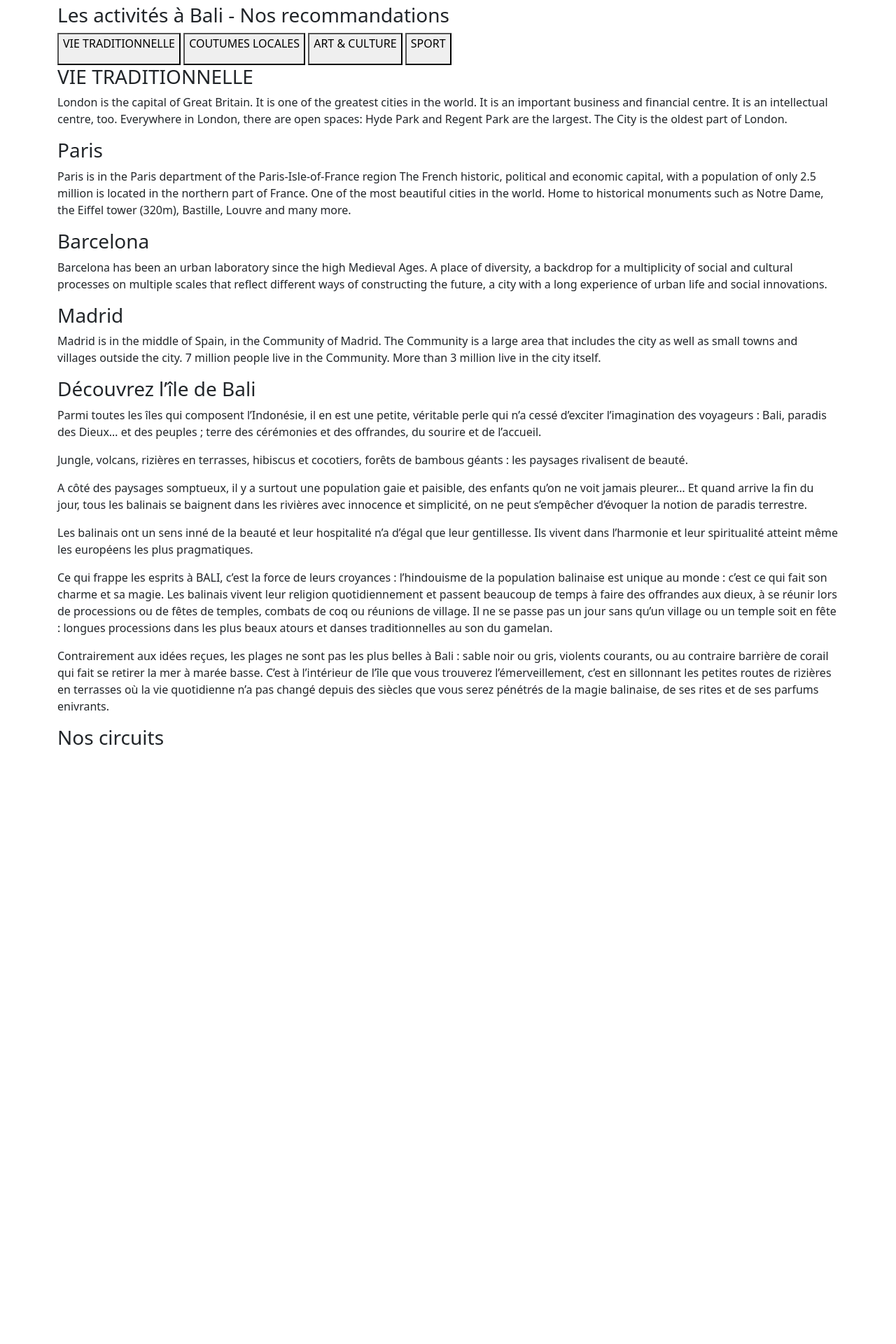
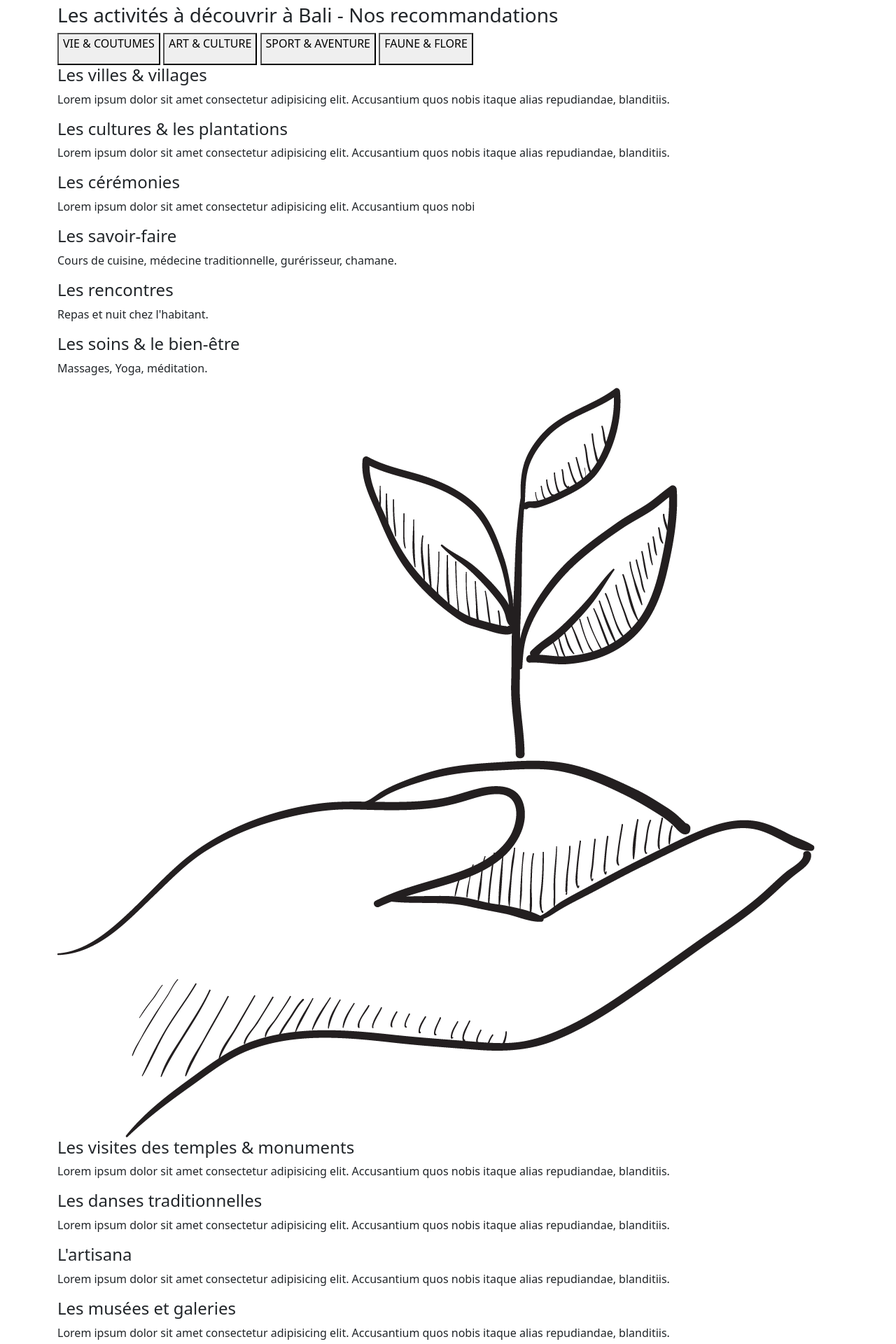
Before and after one commit to Nathalie-Thisse/archipelcontact, a Symfony app: template templates/islands/bali.html.twig in a window 1280 px wide. Shown: the part 1362-3282 px from the top of the page at 70% size. Before the commit the page ends 2426 px from the top, so only its background shows below. Run offline with Twig, Linux system fonts and the light colour scheme; the template is opened without the code that fills it, so the values that code supplies are empty; some libraries are stand-ins or nearby versions.

Commit message:
JS tab for activities on Bali Page

```diff
--- a/templates/islands/bali.html.twig
+++ b/templates/islands/bali.html.twig
@@ -33,39 +33,77 @@
 
     {# section 3 - activities #}
     <section>
-        <h3>Les activités à Bali - Nos recommandations</h3>
+        <h3>Les activités à découvrir à Bali - Nos recommandations</h3>
 
     <section id="wrapper">
     <div class="content">
         <!-- Tab links -->
         <div class="tabs">
-            <button class="tablinks active" data-country="London"><p data-title="London">VIE TRADITIONNELLE</p></button>
-            <button class="tablinks" data-country="Paris"><p data-title="Paris">COUTUMES LOCALES</p></button>
-            <button class="tablinks" data-country="Barcelona"><p data-title="Barcelona">ART & CULTURE</p></button>
-            <button class="tablinks" data-country="Madrid"><p data-title="Madrid">SPORT</p></button>
+            <button class="tablinks active" data-country="London"><p data-title="London">VIE & COUTUMES</p></button>
+            <button class="tablinks" data-country="Paris"><p data-title="Paris">ART & CULTURE</p></button>
+            <button class="tablinks" data-country="Barcelona"><p data-title="Barcelona">SPORT & AVENTURE</p></button>
+            <button class="tablinks" data-country="Madrid"><p data-title="Madrid">FAUNE & FLORE</p></button>
         </div>
 
         <!-- Tab content -->
         <div class="wrapper_tabcontent">
             <div id="London" class="tabcontent active">
-                <h3>VIE TRADITIONNELLE</h3>
-                <p>London is the capital of Great Britain. It is one of the greatest cities in the world. It is an important business and financial centre. It is an intellectual centre, too. Everywhere in London, there are open spaces: Hyde Park and Regent Park are the largest. The City is the oldest part of London. </p>
+                <div>
+                    <h4>Les villes & villages</h4>
+                    <p>Lorem ipsum dolor sit amet consectetur adipisicing elit. Accusantium quos nobis itaque alias repudiandae, blanditiis.</p>
+                    <h4>Les cultures & les plantations</h4>
+                    <p>Lorem ipsum dolor sit amet consectetur adipisicing elit. Accusantium quos nobis itaque alias repudiandae, blanditiis.</p>
+                    <h4>Les cérémonies</h4>
+                    <p>Lorem ipsum dolor sit amet consectetur adipisicing elit. Accusantium quos nobi
+                    <h4>Les savoir-faire</h4>
+                    <p>Cours de cuisine, médecine traditionnelle, gurérisseur, chamane.</p>
+                    <h4>Les rencontres</h4>
+                    <p>Repas et nuit chez l'habitant.</p>
+                    <h4>Les soins & le bien-être</h4>
+                    <p>Massages, Yoga, méditation.</p>
+                </div>
+                <div>
+                    <img src="../../../assets/images/icones/Fichier 1nature.png" alt="">
+                </div>
             </div>
 
             <div id="Paris" class="tabcontent">
-                <h3>Paris</h3>
-                <p>Paris is in the Paris department of the Paris-Isle-of-France region The French historic, political and economic capital, with a population of only 2.5 million is located in the northern part of France. One of the most beautiful cities in the world. Home to historical monuments such as Notre Dame, the Eiffel tower (320m), Bastille, Louvre and many more. </p>
+                <h4>Les visites des temples & monuments</h4>
+                <p>Lorem ipsum dolor sit amet consectetur adipisicing elit. Accusantium quos nobis itaque alias repudiandae, blanditiis.</p>
+                <h4>Les danses traditionnelles</h4>
+                <p>Lorem ipsum dolor sit amet consectetur adipisicing elit. Accusantium quos nobis itaque alias repudiandae, blanditiis.</p>
+                <h4>L'artisana</h4>
+                <p>Lorem ipsum dolor sit amet consectetur adipisicing elit. Accusantium quos nobis itaque alias repudiandae, blanditiis.</p>
+                <h4>Les musées et galeries</h4>
+                <p>Lorem ipsum dolor sit amet consectetur adipisicing elit. Accusantium quos nobis itaque alias repudiandae, blanditiis.</p>
             </div>
 
             <div id="Barcelona" class="tabcontent">
-                <h3>Barcelona</h3>
-                <p>Barcelona has been an urban laboratory since the high Medieval Ages. A place of diversity, a backdrop for a multiplicity of social and cultural processes on multiple scales that reflect different ways of constructing the future, a city with a long experience of urban life and social innovations. </p>
+                <h4>Le vélo</h4>
+                <p>Lorem ipsum dolor sit amet consectetur adipisicing elit. Accusantium quos nobis itaque alias repudiandae, blanditiis.</p>
+                <h4>La randonnée</h4>
+                <p>Lorem ipsum dolor sit amet consectetur adipisicing elit. Accusantium quos nobis itaque alias repudiandae, blanditiis.</p>
+                <h4>L'ascension de volcans</h4>
+                <p>Lorem ipsum dolor sit amet consectetur adipisicing elit. Accusantium quos nobis itaque alias repudiandae, blanditiis.</p>
+                <h4>La plongée & le Snorkelling</h4>
+                <p>Lorem ipsum dolor sit amet consectetur adipisicing elit. Accusantium quos nobis itaque alias repudiandae, blanditiis.</p>
+                <h4>Le rafting & le canyoning</h4>
+                <p>Lorem ipsum dolor sit amet consectetur adipisicing elit. Accusantium quos nobis itaque alias repudiandae, blanditiis.</p>
+                <h4>Le surf & le kite surf</h4>
+                <p>Lorem ipsum dolor sit amet consectetur adipisicing elit. Accusantium quos nobis itaque alias repudiandae, blanditiis.</p>
             </div>
 
             <div id="Madrid" class="tabcontent">
-                <h3>Madrid</h3>
-                <p>Madrid is in the middle of Spain, in the Community of Madrid. The Community is a large area that includes the city as well as small towns and villages outside the city. 7 million people live in the Community. More than 3 million live in the city itself.
-                </p>
+                <h4>Les rizières, jungle & volcans</h4>
+                <p>Lorem ipsum dolor sit amet consectetur adipisicing elit. Accusantium quos nobis itaque alias repudiandae, blanditiis.</p>
+                <h4>Les plages</h4>
+                <p>Lorem ipsum dolor sit amet consectetur adipisicing elit. Accusantium quos nobis itaque alias repudiandae, blanditiis.</p>
+                <h4>Les cascades</h4>
+                <p>Lorem ipsum dolor sit amet consectetur adipisicing elit. Accusantium quos nobis itaque alias repudiandae, blanditiis.</p>
+                <h4>Les fonds marins</h4>
+                <p>Lorem ipsum dolor sit amet consectetur adipisicing elit. Accusantium quos nobis itaque alias repudiandae, blanditiis.</p>
+                <h4>Les singes & dauphins</h4>
+                <p>Lorem ipsum dolor sit amet consectetur adipisicing elit. Accusantium quos nobis itaque alias repudiandae, blanditiis.</p>
             </div>
         </div>
     </div>
@@ -90,7 +128,7 @@
     {# section 6 - tours #}
 
     <section class="flexbox-center-tours">
-        <h3>Nos circuits</h3>
+        <h3>Nos circuits à Bali</h3>
 
         <div class="center-tours">
 
```
Also changed, not shown: assets/styles/components/_tab.scss (+45 -21 lines).
